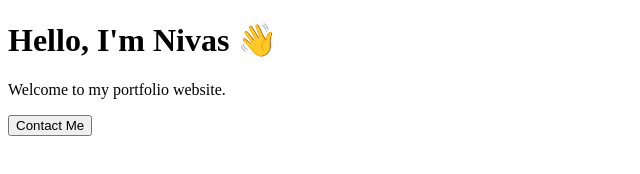
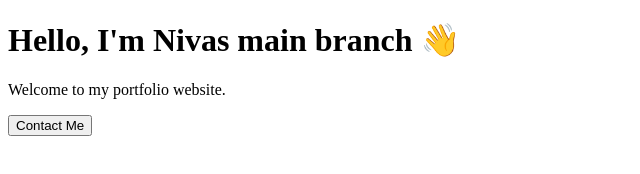
Before and after one commit to nivas-maker/My-portfolio-, a plain HTML site: page index.html in a window 1280 px wide. Shown: the whole page, without its empty margins (0-640 px from the left). Drawn offline with Linux system fonts and the light colour scheme.

Commit message:
Update index.html

```diff
--- a/index.html
+++ b/index.html
@@ -8,7 +8,7 @@
 
             <body>
 
-                <h1>Hello, I'm Nivas 👋</h1>
+                <h1>Hello, I'm Nivas main branch 👋</h1>
 
                     <p>Welcome to my portfolio website.</p>
 
```
